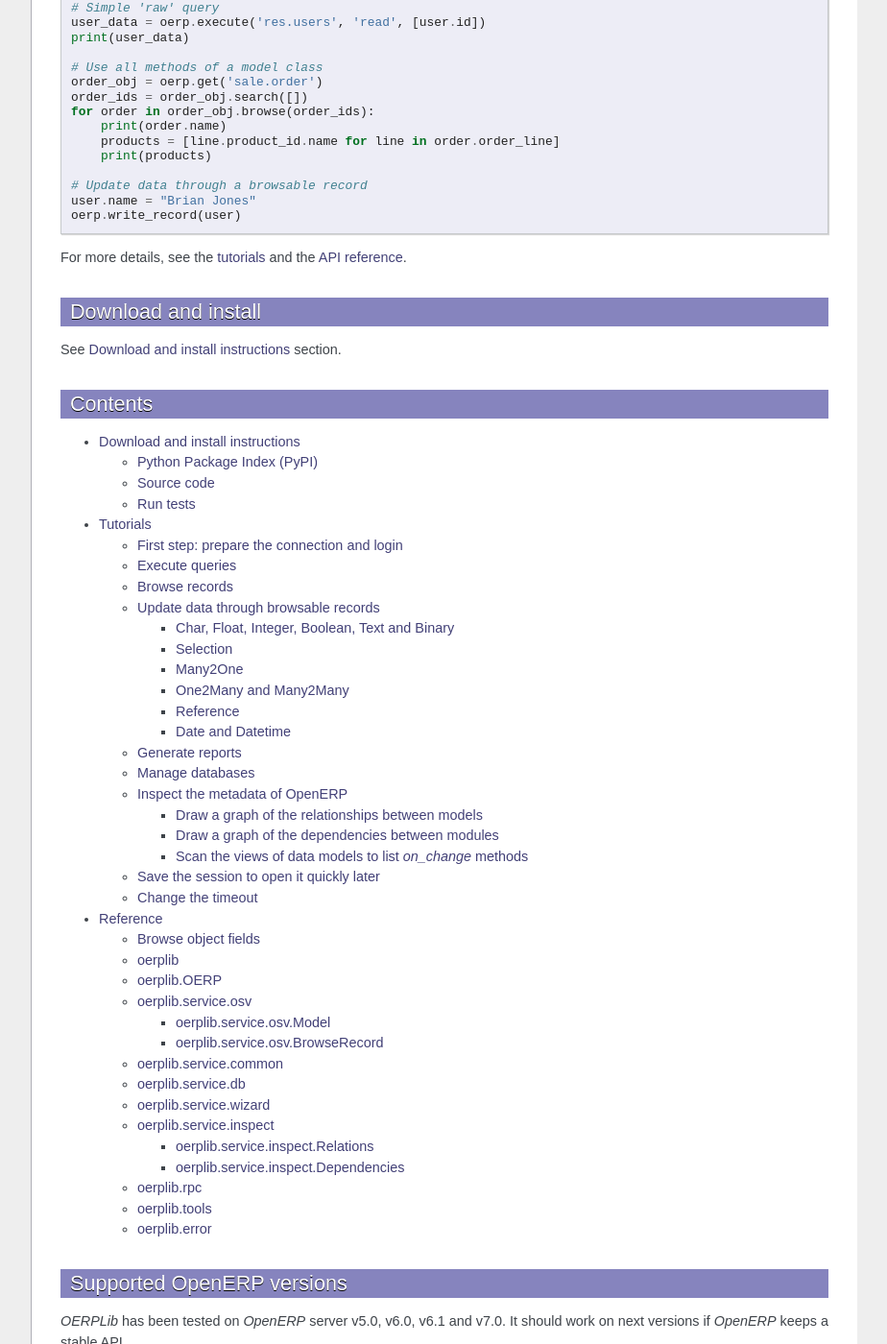
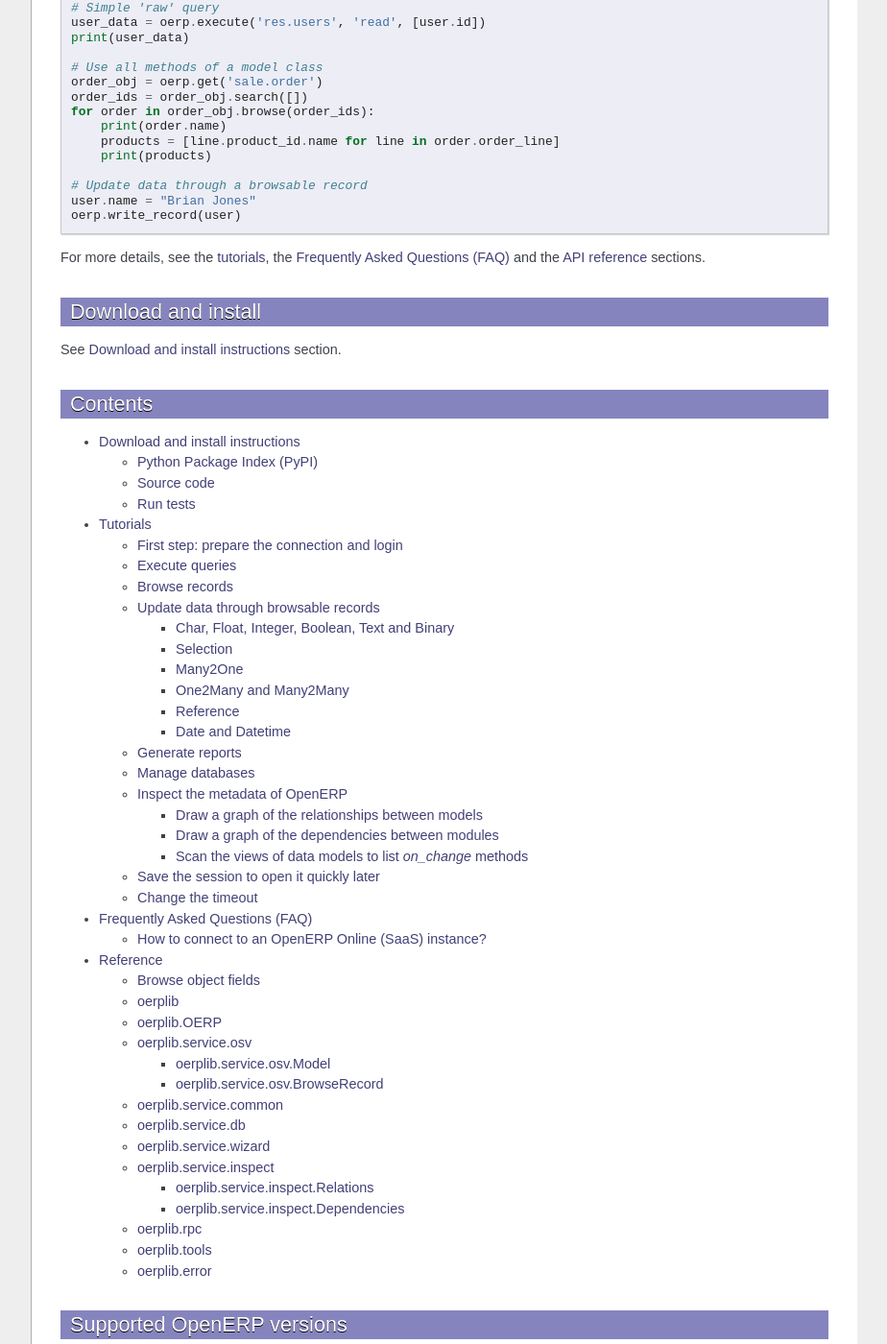
Before and after one commit to osiell/oerplib, a Sphinx documentation site: the page built from doc/source/index.rst, in a window 1280 px wide and 1400 px high, scrolled down 779 px. Shown: the whole window at 96% size, without its empty margins (198-1122 px from the left). Built offline with Sphinx 7.4.7, drawn with Linux system fonts in a browser that asks for light colours.

Commit message:
Updated documentation: add a FAQ section

```diff
--- /dev/null
+++ b/doc/source/faq.rst
@@ -0,0 +1,17 @@
+.. _faq:
+
+Frequently Asked Questions (FAQ)
+================================
+
+How to connect to an OpenERP Online (SaaS) instance?
+----------------------------------------------------
+
+First, you have to connect on your `OpenERP` instance, and set a password for
+your user account in order to active the `XML-RPC` protocol.
+
+Then, just use the ``xmlrpc+ssl`` protocol with the port 443::
+
+    >>> import oerplib
+    >>> oerp = oerplib.OERP('my-server.my.openerp.com', protocol='xmlrpc+ssl', port=443)
+    >>> oerp.db.server_version()
+    '7.saas~1'
--- a/doc/source/index.rst
+++ b/doc/source/index.rst
@@ -60,8 +60,9 @@
     user.name = "Brian Jones"
     oerp.write_record(user)
 
-For more details, see the :ref:`tutorials <tutorials>` and the
-:ref:`API reference <reference>`.
+For more details, see the :ref:`tutorials <tutorials>`, the
+:ref:`Frequently Asked Questions (FAQ) <faq>` and the
+:ref:`API reference <reference>` sections.
 
 Download and install
 --------------------
@@ -76,6 +77,7 @@
 
     download_install
     tutorials
+    faq
     reference
 
 Supported OpenERP versions
```
